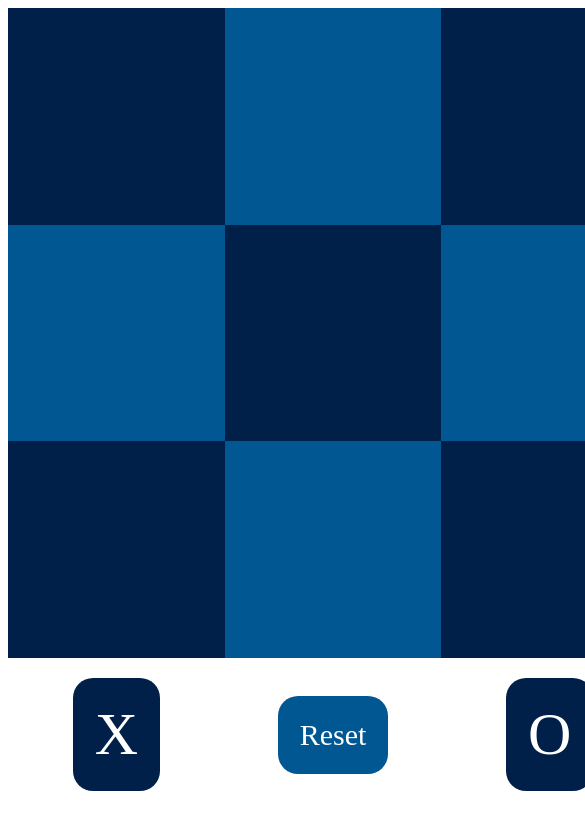
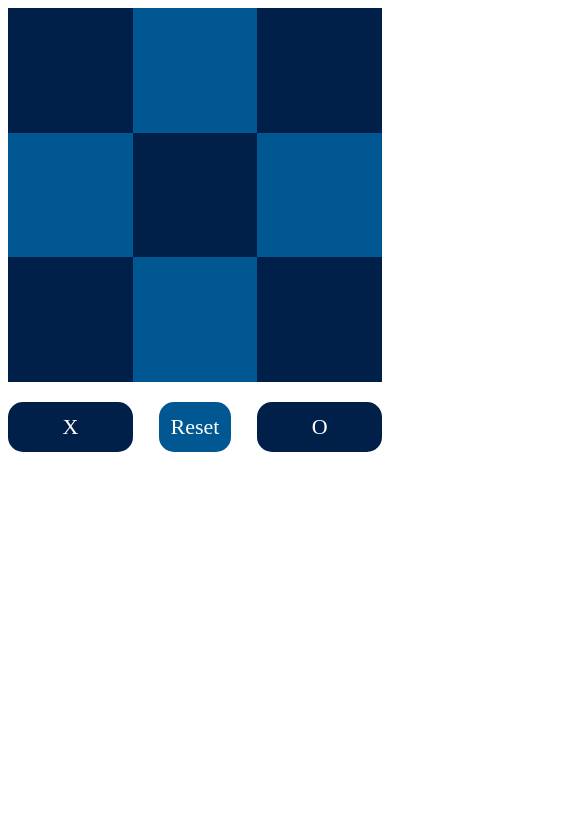
Before and after one commit to oohkumar123/TicTacToeVueJs, a Vue app: page / in a window 390 px wide. Shown: the top 830 px of the page, 585 px wide, since content can reach past the window. Built offline with nearby package versions, Linux system fonts and the light colour scheme.

Commit message:
responsive

```diff
--- a/src/components/GameBoard.vue
+++ b/src/components/GameBoard.vue
@@ -27,7 +27,7 @@ export default {
 <!-- Add "scoped" attribute to limit CSS to this component only -->
 <style scoped lang="scss">
 .container {
-    width: 650px;
+    max-width: 650px;
     margin:auto;
 }
 </style>
--- a/src/components/GameGrid.vue
+++ b/src/components/GameGrid.vue
@@ -146,6 +146,9 @@ export default {
             span {
                 font-size: 120px;
                 color: white;
+                @media (max-width: 670px) {
+                    font-size: 21vw;
+                }
             }
             &.winner {
                 color: red;
--- a/src/components/GameScores.vue
+++ b/src/components/GameScores.vue
@@ -76,13 +76,23 @@ export default {
         h2 {
             font-size: 40px;
             color: $federal-blue;
+            @media (max-width: 670px) {
+                font-size: 7vw;
+            }
         }
         .game-table-result {
             margin-top: 20px;
+            @media (max-width: 670px) {
+                margin-top: 0;
+            }
+
             th {
                 padding: 10px;
                 color: $federal-blue;
                 font-size: 22px;
+                @media (max-width: 670px) {
+                    font-size: 6vw;
+                }
                 text-align: center;
                 width:140px;
                 &:nth-child(2) {
@@ -92,10 +102,14 @@ export default {
                     text-align: center;
                 }
             }
+
             td {
                 padding: 10px;
                 color: $honolulu-blue;
                 font-size: 50px;
+                @media (max-width: 670px) {
+                    font-size: 9vw;
+                }
                 text-align: center;
                 border-bottom: 1px dotted #ccc;
                 &:nth-child(2) {}
--- a/src/components/PlayerGrid.vue
+++ b/src/components/PlayerGrid.vue
@@ -64,6 +64,9 @@ export default {
         &:nth-child(3) {
             span {
                 background: $federal-blue;
+                @media (max-width: 670px) {
+                    width: 100%
+                }
             }
             &.hide {visibility: hidden;}
         }
@@ -74,19 +77,28 @@ export default {
                 border-radius: 20px;
                 padding: 22px;
                 color: white;
+                @media (max-width: 670px) {
+                    font-size: 22px;
+                    border-radius: 15px;
+                    padding: 12px;
+                }
             }
         }
         span {
             font-size: 60px;
             border-radius: 20px;
             padding: 22px;
+            text-align: center;
+            @media (max-width: 670px) {
+                font-size: 22px;
+                border-radius: 15px;
+                padding: 12px;
+            }
             color: white;
             cursor: pointer;
             &.selected {
                 background: $marian-red;
-
             }
-
         }
     }
 }
```
Also changed, not shown: 1 other file (tests, documents, lock files or other folders).
